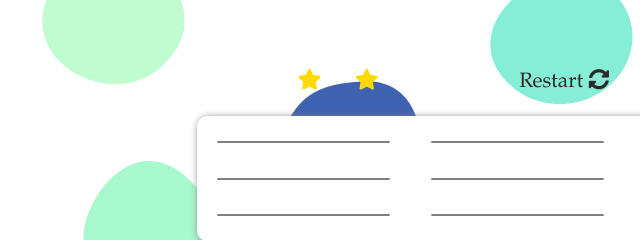
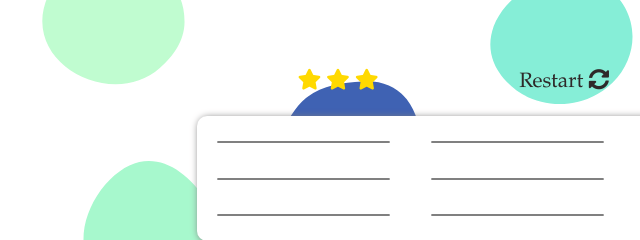
Before and after one commit to KarenOk/KarenOk.github.io, a plain HTML site: page match-up/index.html in a window 1280 px wide. Shown: the part 159-399 px from the top of the page, 16-656 px from the left. Drawn offline with Linux system fonts and the light colour scheme; a web font is replaced by a local one.

Commit message:
correction: added the third initial star

```diff
--- a/match-up/index.html
+++ b/match-up/index.html
@@ -24,7 +24,7 @@
         <section class="toolbar flex-container">
             <ul class="rating">
                 <li class="star show"> <i class="fas fa-star"></i> </li class="star">
-                <li class="star"> <i class="fas fa-star"></i></li class="star">
+                <li class="star show"> <i class="fas fa-star"></i></li class="star">
                 <li class="star show"> <i class="fas fa-star"></i></li class="star">
                 <li class="star"> <i class="fas fa-star"></i></li class="star">
                 <li class="star"> <i class="fas fa-star"></i></li>
```
